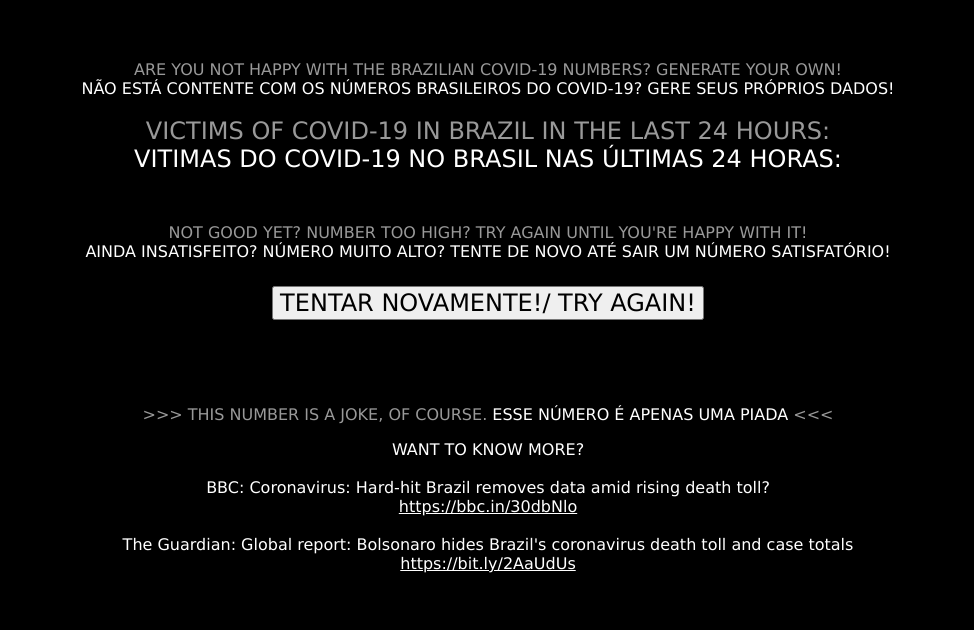
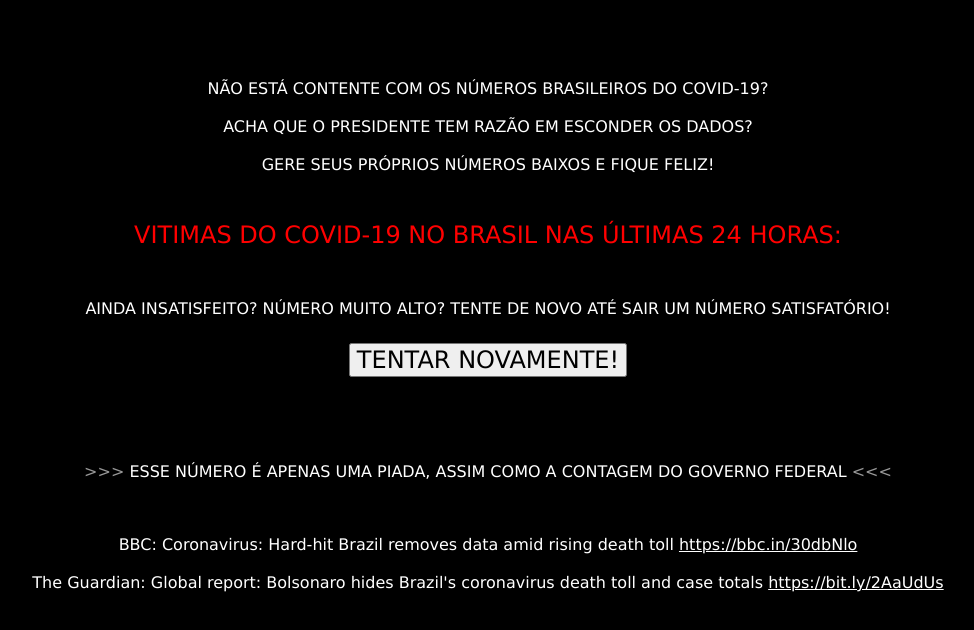
Before and after one commit to brasil2020/covid, a plain HTML site: page index.html in a window 1280 px wide. Shown: the whole page, without its empty margins (152-1126 px from the left). Drawn offline with Linux system fonts and the light colour scheme; a script that the page names is missing.

Commit message:
Add files via upload

```diff
--- a/index.html
+++ b/index.html
@@ -30,7 +30,7 @@
 	text-align: center;
 	font-family: Verdana, Geneva, sans-serif;
 	font-size: x-large;
-	color: #FFF;
+	color: #F00;
 }
         .text {
 	text-align: center;
@@ -79,31 +79,33 @@ a:active {
     </head>
     <body onLoad="showRandomNumber();">
     <p class="poil">&nbsp;</p>
-    <p class="poil"><span class="text">ARE YOU NOT HAPPY WITH THE BRAZILIAN COVID-19 NUMBERS? GENERATE YOUR OWN!<br>
-    </span><span class="textbranco">NÃO ESTÁ CONTENTE COM OS NÚMEROS BRASILEIROS DO COVID-19? GERE SEUS PRÓPRIOS DADOS!</span><span class="text"><br>
-<br>
-    </span>
-    VICTIMS OF COVID-19 IN BRAZIL IN THE LAST 24 HOURS:<br>
+    <p class="poil"><span class="text"><br>
+    </span><span class="textbranco">NÃO ESTÁ CONTENTE COM OS NÚMEROS BRASILEIROS DO COVID-19?<br>
+    <br>
+    ACHA QUE O PRESIDENTE TEM RAZÃO EM ESCONDER OS DADOS?
+    </span><span class="textbranco"><br>
+    <br>
+    GERE SEUS PRÓPRIOS NÚMEROS BAIXOS E FIQUE FELIZ!</span><span class="text"><br>
+    <br>
+    </span><br>
     <span class="poilbranco">VITIMAS DO COVID-19 NO BRASIL NAS ÚLTIMAS 24 HORAS: </span></p>
 <div id="myNumber"></div>
 
 
-    <p class="poil"><span class="text">NOT GOOD YET? NUMBER TOO HIGH? TRY AGAIN UNTIL YOU'RE HAPPY WITH IT!<br>
-    </span><span class="textbranco">AINDA INSATISFEITO? NÚMERO MUITO ALTO? TENTE DE NOVO ATÉ SAIR UM NÚMERO SATISFATÓRIO!</span><br>
+    <p class="poil"><span class="textbranco">AINDA INSATISFEITO? NÚMERO MUITO ALTO? TENTE DE NOVO ATÉ SAIR UM NÚMERO SATISFATÓRIO!</span><br>
     </p>
     <DIV id="INNER">
-    <button class="poilescuro" onClick="window.location.reload();">TENTAR NOVAMENTE!/ TRY AGAIN!</button>
+    <button class="poilescuro" onClick="window.location.reload();">TENTAR NOVAMENTE!</button>
     </DIV>
     <p>&nbsp;</p>
     <p>&nbsp;</p>
-    <p class="text">&gt;&gt;&gt; THIS NUMBER IS A JOKE, OF COURSE. <span class="textbranco">ESSE NÚMERO É APENAS UMA PIADA</span> &lt;&lt;&lt;</p>
-    <p class="text"><span class="textbranco">WANT TO KNOW MORE?<br>
+    <p class="text">&gt;&gt;&gt; <span class="textbranco">ESSE NÚMERO É APENAS UMA PIADA, ASSIM COMO A CONTAGEM DO GOVERNO FEDERAL</span> &lt;&lt;&lt;</p>
+    <p class="text"><span class="textbranco"><br>
       <br>
-    BBC: Coronavirus: Hard-hit Brazil removes data amid rising death toll?</span><a href="https://bbc.in/30dbNlo" target="_blank"><br>
+    BBC: Coronavirus: Hard-hit Brazil removes data amid rising death toll </span><a href="https://bbc.in/30dbNlo" target="_blank">
     https://bbc.in/30dbNlo</a><br>
       <br>
-      <span class="textbranco">The Guardian: Global report: Bolsonaro hides Brazil's coronavirus death toll and case totals</span><br>
-      <a href="https://bit.ly/2AaUdUs" target="_new">https://bit.ly/2AaUdUs</a><br>
+      <span class="textbranco">The Guardian: Global report: Bolsonaro hides Brazil's coronavirus death toll and case totals</span> <a href="https://bit.ly/2AaUdUs" target="_new">https://bit.ly/2AaUdUs</a><br>
       <br>
   <br>
 
```
